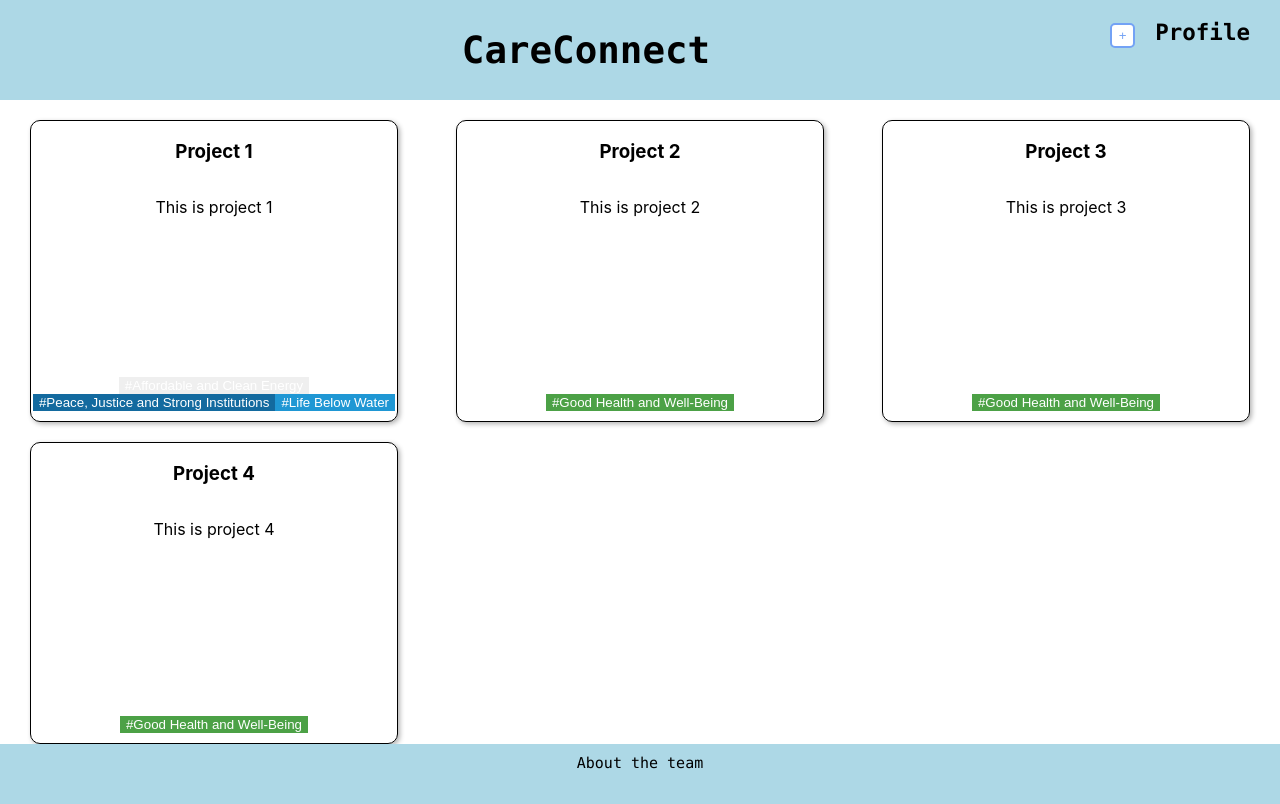
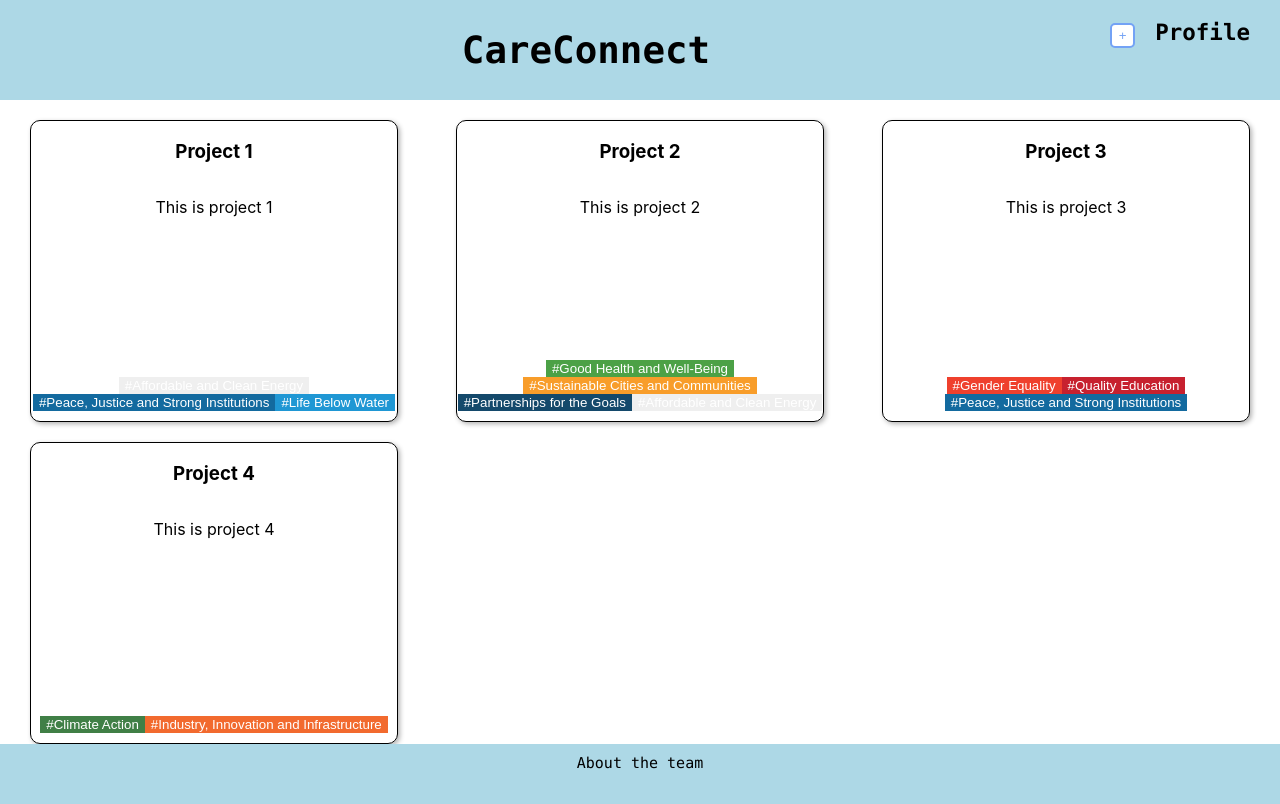
Before and after one commit to asrouji/CareConnect, a React (Create React App) app: page / in a window 1280 px wide. Built offline with nearby package versions, Linux system fonts and the light colour scheme.

Commit message:
add more tags to mock data

```diff
--- a/src/data/sampleData.ts
+++ b/src/data/sampleData.ts
@@ -35,7 +35,12 @@ const sampleProjects: Project[] = [
     description: 'This is project 2',
     creator: sampleUsers[1],
     members: [sampleUsers[1]],
-    tags: ['Good Health and Well-Being'],
+    tags: [
+      'Good Health and Well-Being',
+      'Sustainable Cities and Communities',
+      'Partnerships for the Goals',
+      'Affordable and Clean Energy',
+    ],
   },
   {
     id: '3',
@@ -43,7 +48,7 @@ const sampleProjects: Project[] = [
     description: 'This is project 3',
     creator: sampleUsers[1],
     members: [sampleUsers[1]],
-    tags: ['Good Health and Well-Being'],
+    tags: ['Gender Equality', 'Quality Education', 'Peace, Justice and Strong Institutions'],
   },
   {
     id: '4',
@@ -51,7 +56,7 @@ const sampleProjects: Project[] = [
     description: 'This is project 4',
     creator: sampleUsers[1],
     members: [sampleUsers[1]],
-    tags: ['Good Health and Well-Being'],
+    tags: ['Climate Action', 'Industry, Innovation and Infrastructure'],
   },
 ]
 
```
